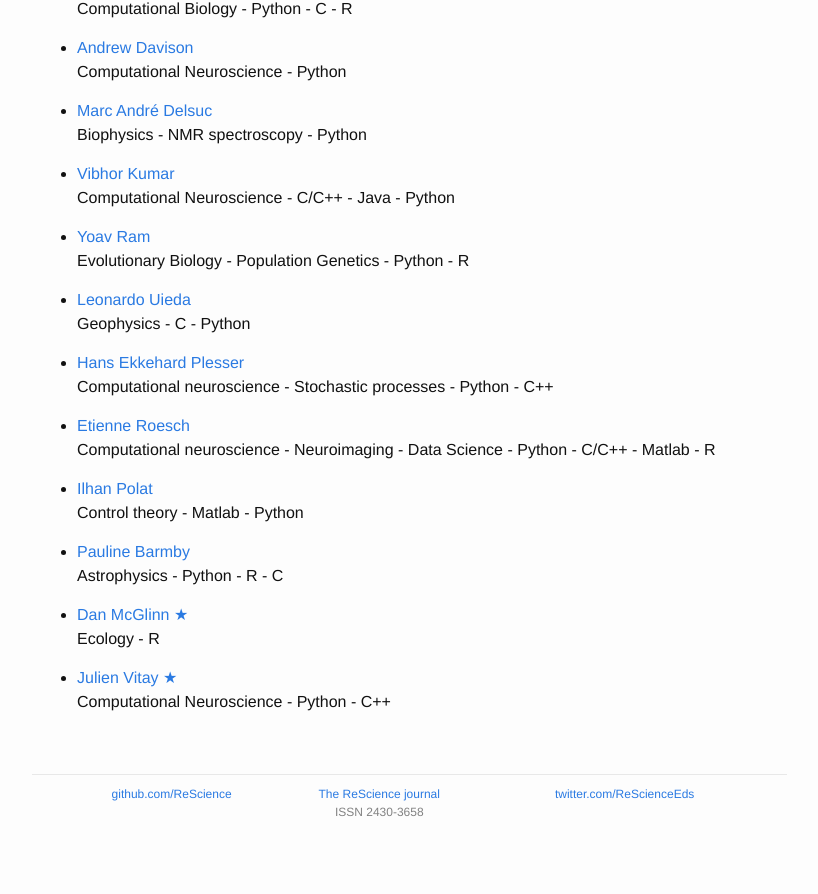
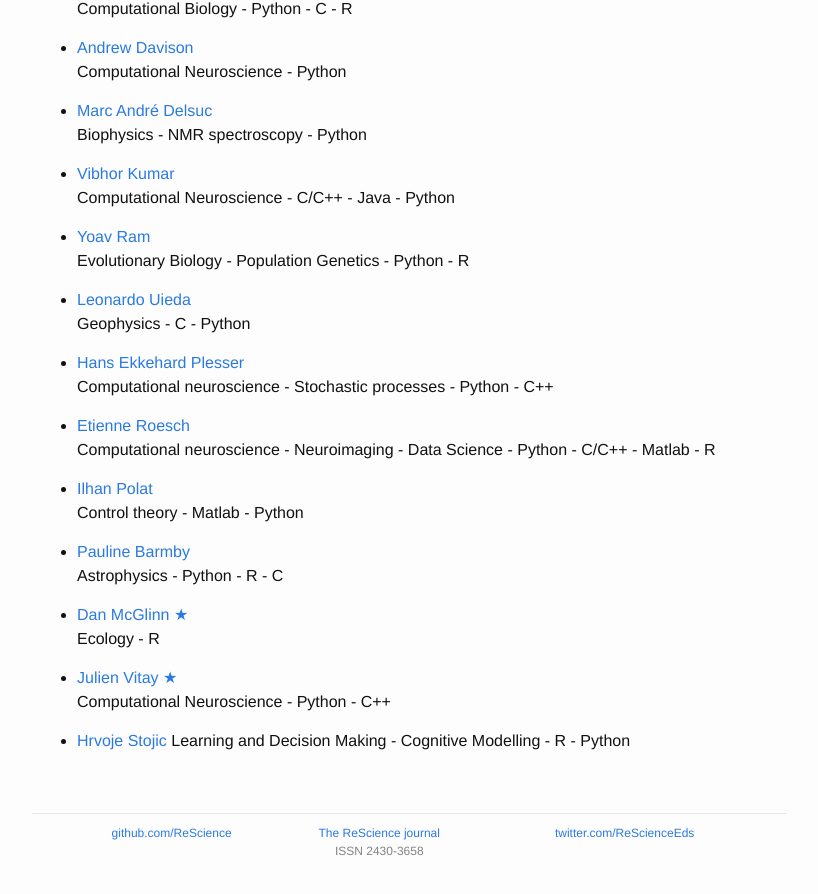
Before and after one commit to ReScience/rescience.github.io, a Jekyll site: the page built from 04-board.md, in a window 1280 px wide and 900 px high, scrolled down 1746 px. Shown: the top 894 px of the window, without its empty margins (223-1041 px from the left). Built offline with Jekyll 4.4.1, drawn with Linux system fonts in a browser that asks for light colours; Markdown is read by kramdown in place of the engine named in the settings; before the commit the page ends 2607 px from its top, so only the background shows below that.

Commit message:
Update 04-board.md

```diff
--- a/04-board.md
+++ b/04-board.md
@@ -118,3 +118,6 @@ accepts submissions in other open source languages.
 * [Julien Vitay](https://github.com/vitay)
   [★](https://github.com/ReScience/ReScience-submission/pull/14)
   Computational Neuroscience - Python - C++
+
+* [Hrvoje Stojic](https://github.com/hstojic)
+  Learning and Decision Making - Cognitive Modelling - R - Python
```
